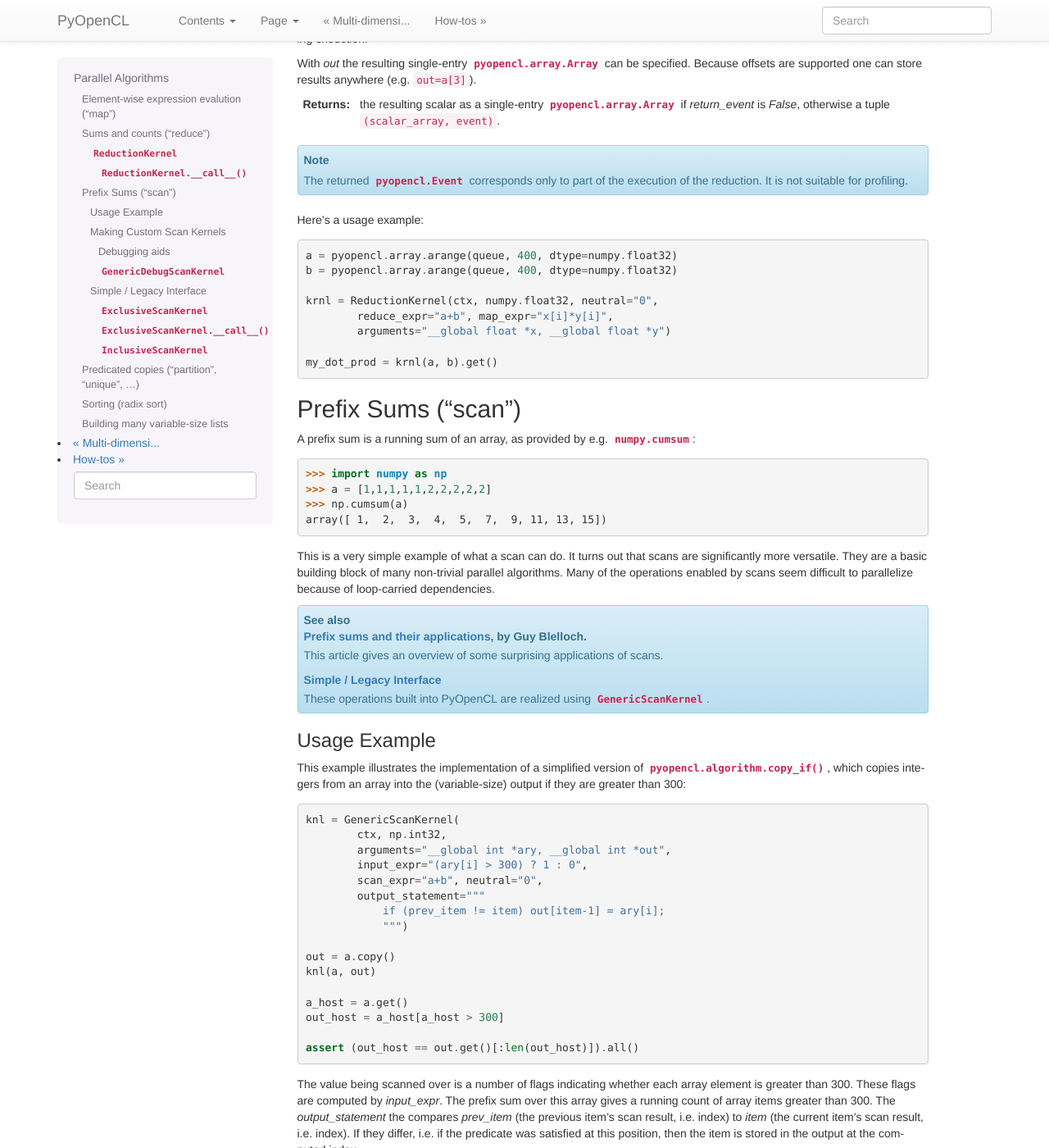
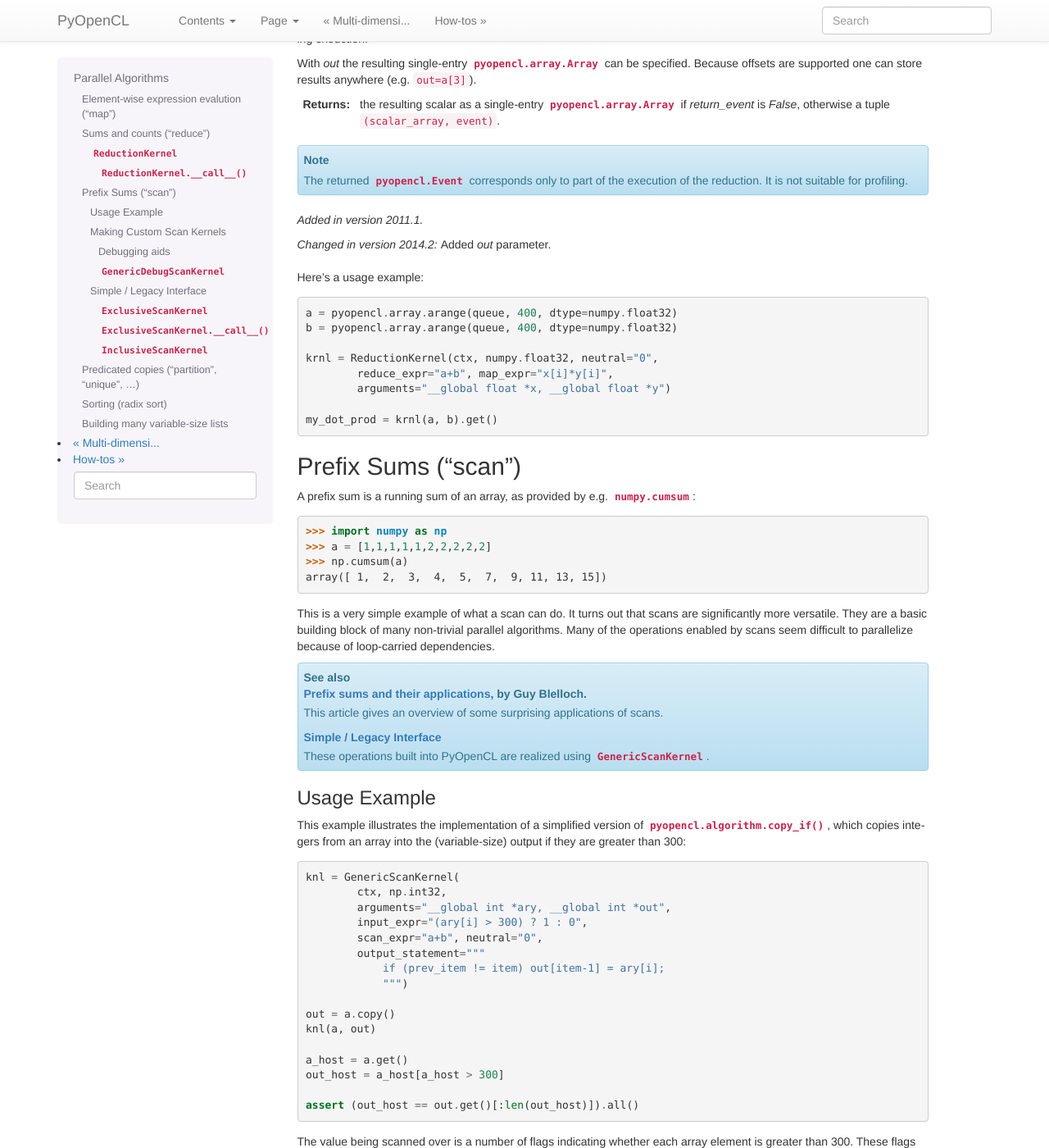
Before and after one commit to inducer/pyopencl, a Sphinx documentation site: the page built from doc/algorithm.rst, in a window 1280 px wide and 1400 px high, scrolled down 854 px. Shown: the whole window at 82% size. Built offline with Sphinx 7.4.7, drawn with Linux system fonts in a browser that asks for light colours; some of the changed text lies outside the part shown.

Commit message:
Add change remark about out parameter in ReductionKernel

```diff
--- a/doc/algorithm.rst
+++ b/doc/algorithm.rst
@@ -77,7 +77,11 @@ Sums and counts ("reduce")
             The returned :class:`pyopencl.Event` corresponds only to part of the
             execution of the reduction. It is not suitable for profiling.
 
-    .. versionadded: 2011.1
+    .. versionadded:: 2011.1
+
+    .. versionchanged:: 2014.2
+
+        Added *out* parameter.
 
 Here's a usage example::
 
```
Also changed, not shown: other parts of doc/algorithm.rst (+1 -1 lines).
